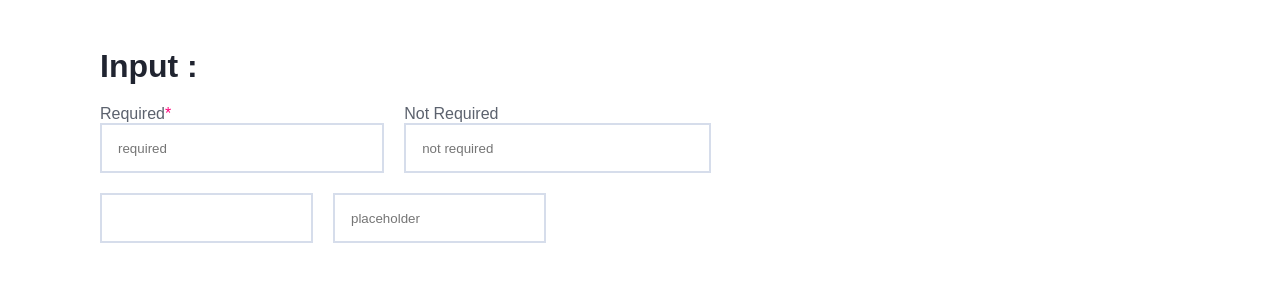
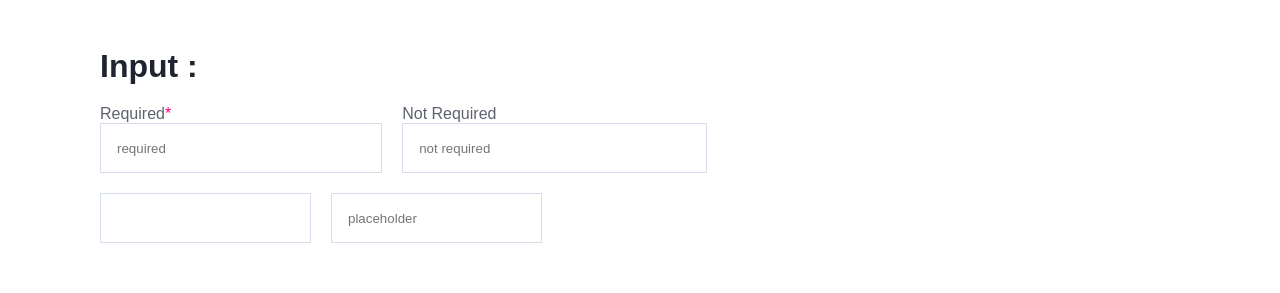
Before and after one commit to Fan2Shrek/BourseAuStage-front, a React (Create React App) app: page /ui-example in a window 1280 px wide. Shown: the part 1080-1373 px from the top of the page. Built offline with nearby package versions, Linux system fonts and the light colour scheme.

Commit message:
min fix style input

```diff
--- a/src/components/ui/atoms/Input/input.scss
+++ b/src/components/ui/atoms/Input/input.scss
@@ -12,7 +12,7 @@
             width: 100%;
             height: 50px;
             padding: 12px 16px;
-            border: 2px solid var(--color-grey);
+            border: 1px solid var(--color-grey);
             cursor: text;
             transition: none;
 
```
